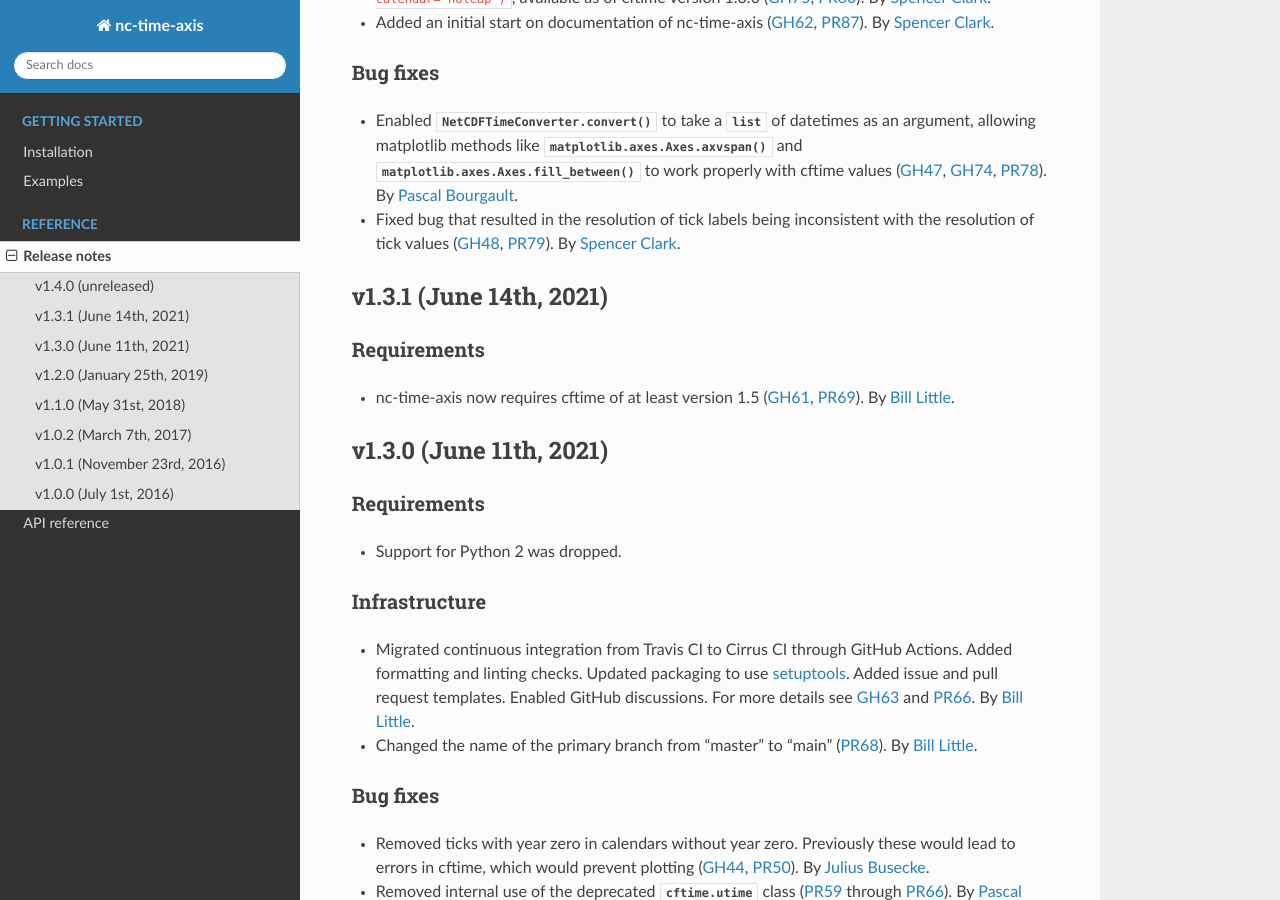
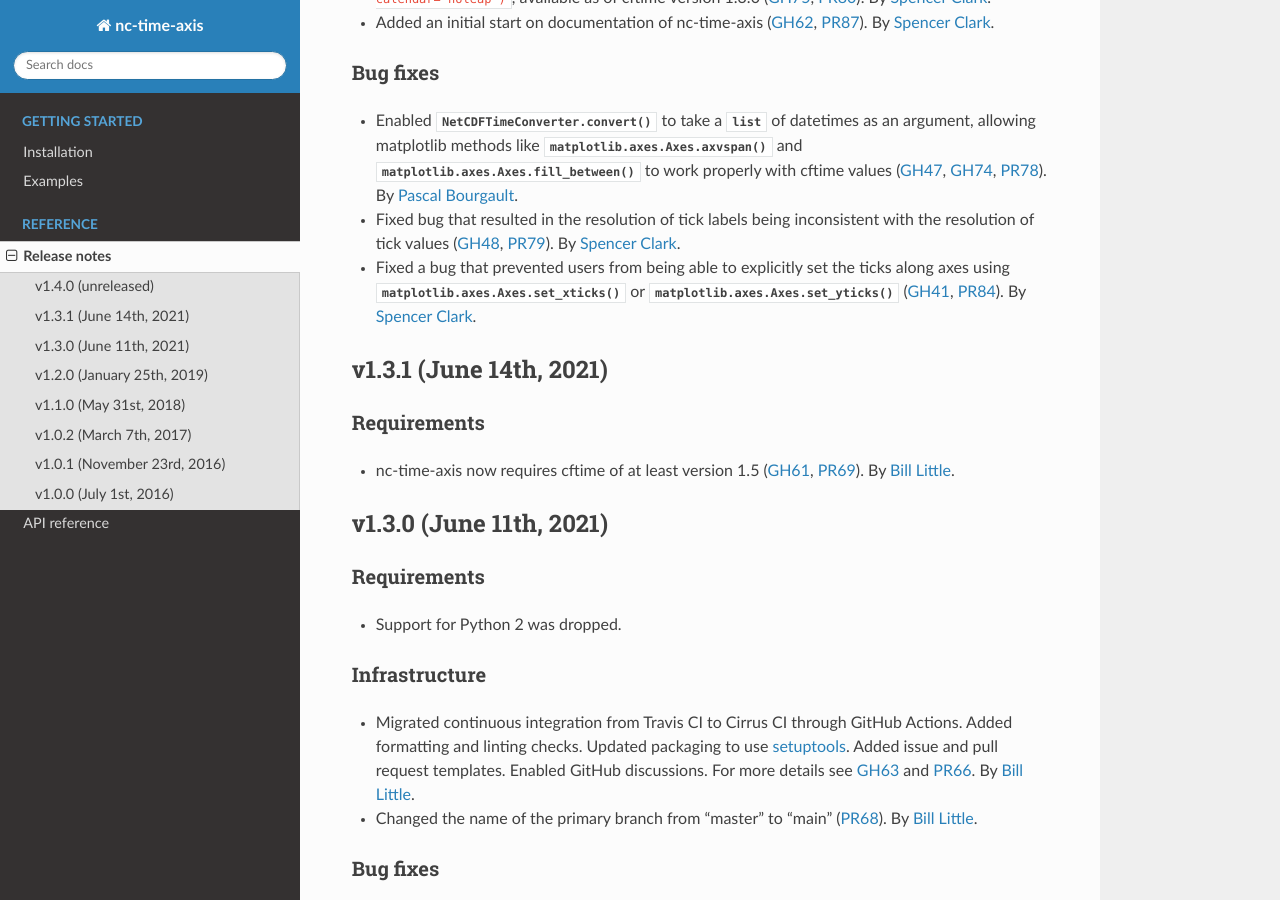
Before and after one commit to SciTools/nc-time-axis, a Sphinx documentation site: the page built from docs/release-notes.rst, in a window 1280 px wide and 900 px high, scrolled down 354 px. Built offline with Sphinx 7.4.7 and the Read the Docs theme 2.0.0, drawn with Linux system fonts in a browser that asks for light colours.

Commit message:
Add bug fix note for setting axes ticks

```diff
--- a/docs/release-notes.rst
+++ b/docs/release-notes.rst
@@ -33,6 +33,10 @@ Bug fixes
 * Fixed bug that resulted in the resolution of tick labels being inconsistent
   with the resolution of tick values (:issue:`48`, :pull:`79`).  By `Spencer
   Clark <https://github.com/spencerkclark>`_.
+* Fixed a bug that prevented users from being able to explicitly set the ticks
+  along axes using :py:meth:`matplotlib.axes.Axes.set_xticks` or
+  :py:meth:`matplotlib.axes.Axes.set_yticks` (:issue:`41`, :pull:`84`).  By
+  `Spencer Clark <https://github.com/spencerkclark>`_.
 
 
 v1.3.1 (June 14th, 2021)
```
